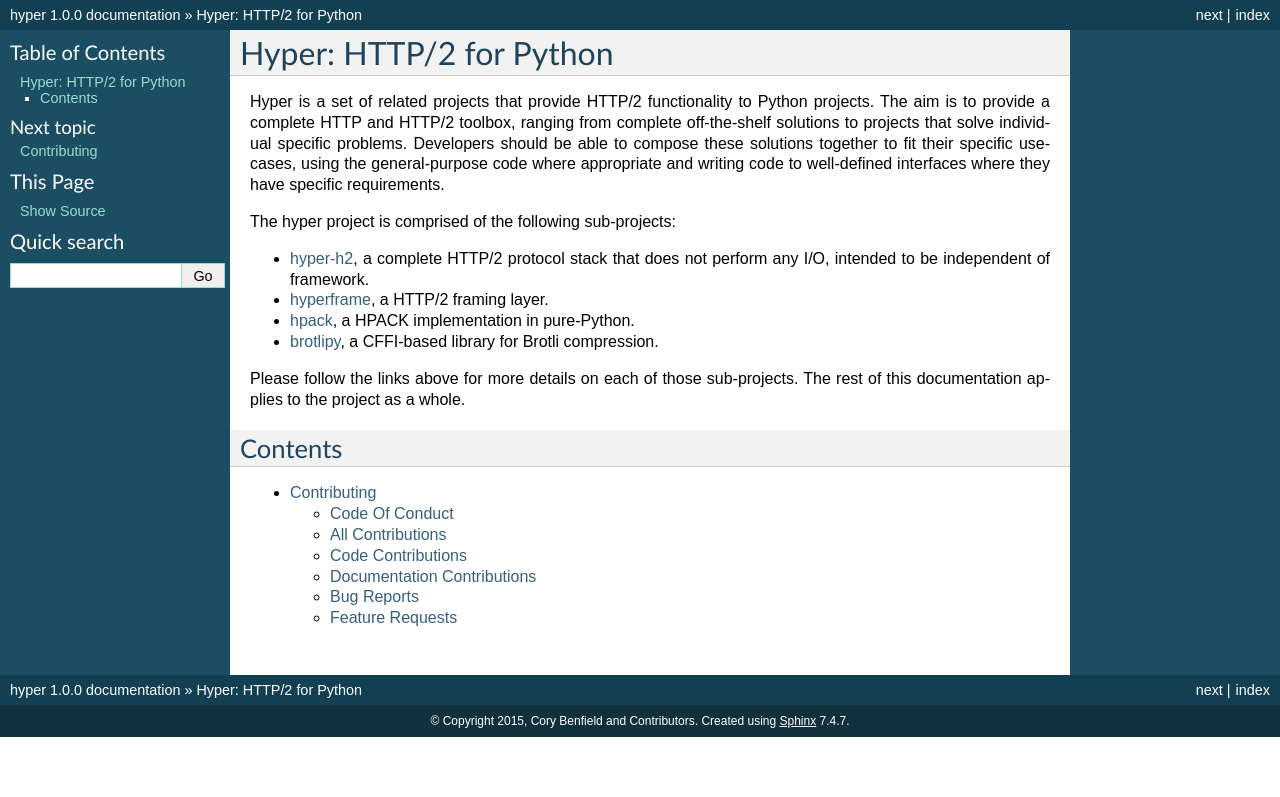
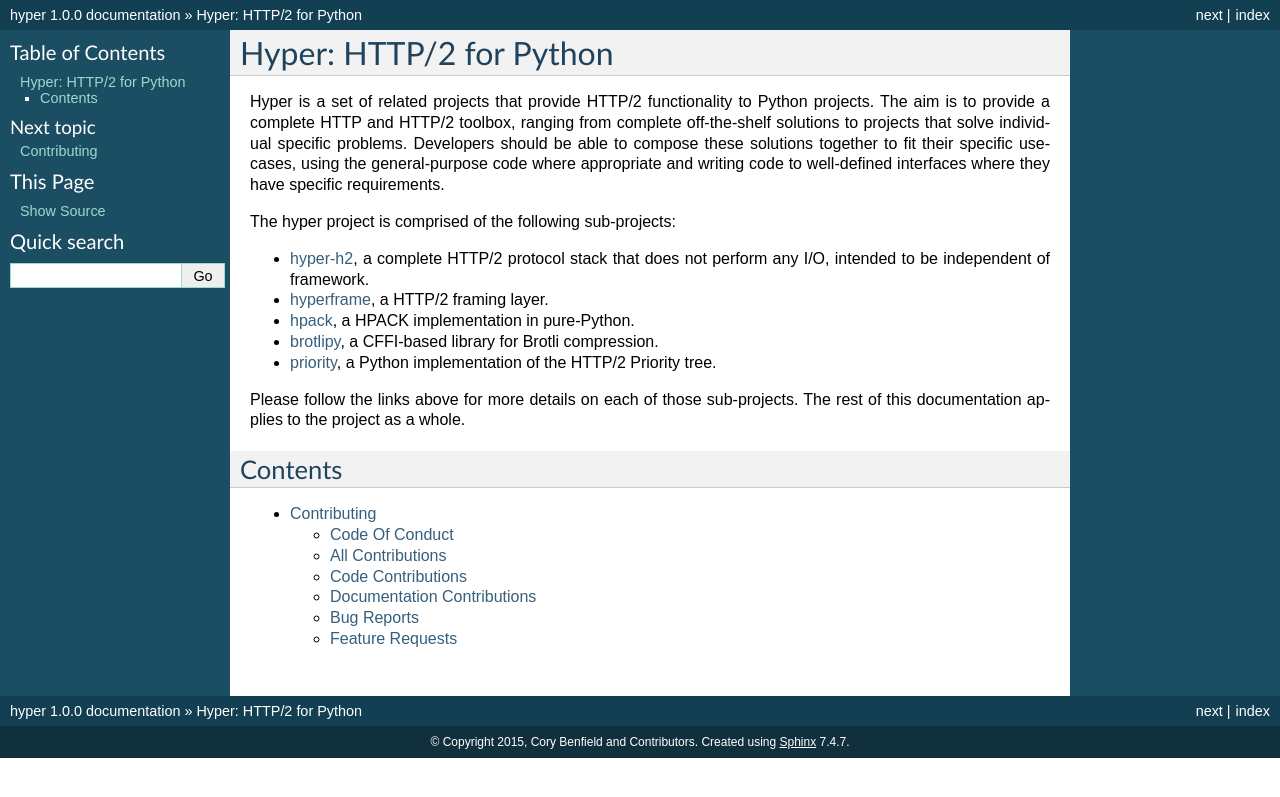
Before and after one commit to python-hyper/documentation, a Sphinx documentation site: the page built from source/index.rst, in a window 1280 px wide. Shown: the top 797 px of the page. Built offline with Sphinx 7.4.7, drawn with Linux system fonts in a browser that asks for light colours.

Commit message:
Add priority.

```diff
--- a/source/index.rst
+++ b/source/index.rst
@@ -16,6 +16,7 @@
 - `hyperframe`_, a HTTP/2 framing layer.
 - `hpack`_, a HPACK implementation in pure-Python.
 - `brotlipy`_, a CFFI-based library for Brotli compression.
+- `priority`_, a Python implementation of the HTTP/2 Priority tree.
 
 Please follow the links above for more details on each of those sub-projects.
 The rest of this documentation applies to the project as a whole.
@@ -33,3 +34,4 @@
 .. _hyperframe: http://python-hyper.org/hyperframe/
 .. _hpack: http://python-hyper.org/hpack/
 .. _brotlipy: http://python-hyper.org/brotlipy/
+.. _priority: http://python-hyper.org/priority/
```
